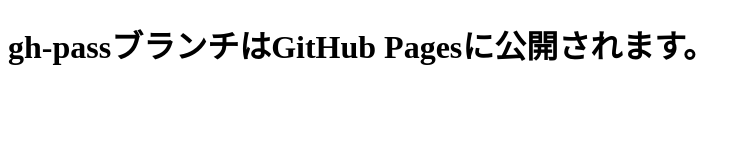
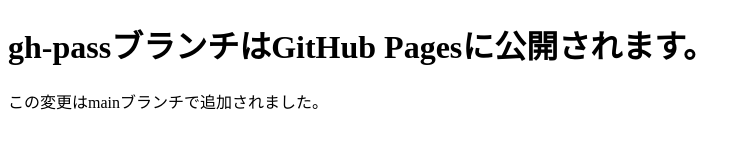
Before and after one commit to kagetti12/git-study, a plain HTML site: page index.html in a window 1280 px wide. Shown: the whole page, without its empty margins (0-750 px from the left). Drawn offline with Linux system fonts and the light colour scheme.

Commit message:
パラグラフを追加

```diff
--- a/index.html
+++ b/index.html
@@ -7,5 +7,6 @@
 </head>
 <body>
     <h1>gh-passブランチはGitHub Pagesに公開されます。</h1>
+    <p>この変更はmainブランチで追加されました。</p>
 </body>
 </html>
```
